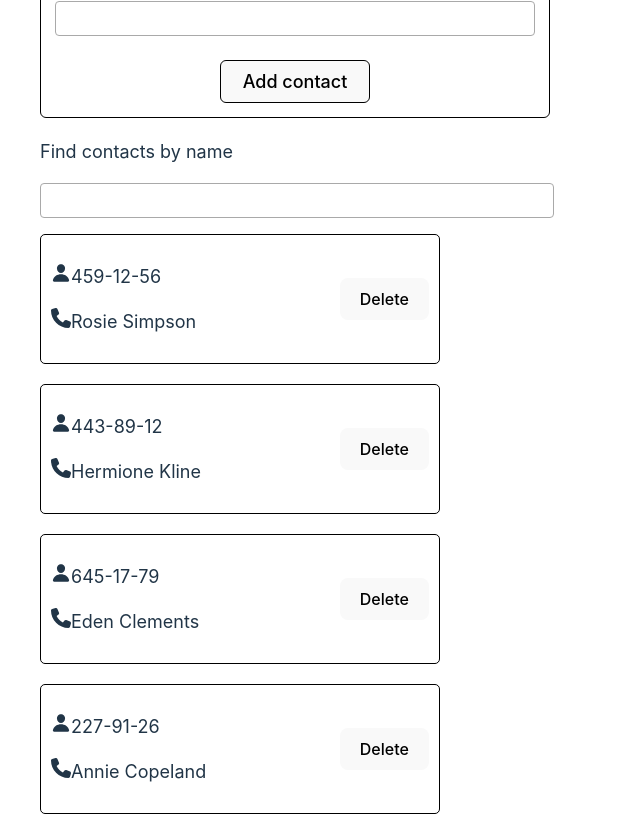
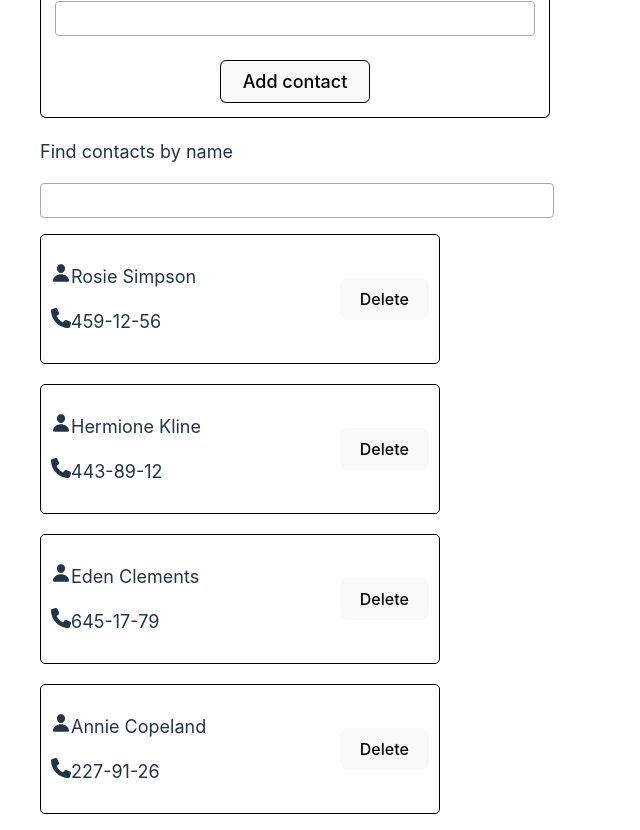
Before and after one commit to AnastasiiaOc/goit-react-hw-03, a React (Vite) app: page / in a window 1280 px wide. Shown: the part 300-1130 px from the top of the page, without its empty margins (0-640 px from the left). Built offline with nearby package versions, Linux system fonts and the light colour scheme.

Commit message:
some changes

```diff
--- a/src/App.jsx
+++ b/src/App.jsx
@@ -6,16 +6,103 @@ import contactsJson from './components/contacts.json';
 import { nanoid } from "nanoid";
 
 
+
+
+
+function App (){
+
+  const [contacts, setContacts] = useState(() => {
+    const localData = localStorage.getItem("contacts");
+    return localData ? JSON.parse(localData) : contactsJson;
+  });
+
+  const [filter, setFilter] = useState('');
+
+  // const addContact = (contact) => {
+  //   setContacts((prevContacts) => {
+  //     return [...prevContacts, contact];
+  //   });
+  // };
+
+  const addContact = ({ name, number }) => {
+    console.log(name, number)
+    const newContact = {
+      id: nanoid(),
+      name,
+      number,
+    };
+
+    setContacts((prevContacts) => [ ...prevContacts, newContact]);
+  };
+
+  const deleteContact = (id) => {
+    console.log("hello")
+    setContacts((prevContacts) => {
+      return prevContacts.filter((contact) => contact.id !== id)
+    });
+  }
+
+const filteredContacts = contacts.filter((contact) => contact.name.toLowerCase().includes(filter.toLowerCase()));
+
+const handleFilterChange = (event) => {
+  setFilter(event.target.value);
+};
+
+  useEffect(() => {
+    localStorage.setItem("contacts", JSON.stringify(contacts));
+}, [contacts]);
+
+return (
+<div>
+<h1>Phonebook</h1>
+<ContactForm onSubmit={addContact} />
+{/* <SearchBox/> */}
+{/* <SearchBox value={filter} onChange={handleFilterChange} /> */}
+<SearchBox onChange={handleFilterChange} />
+{/* <SearchBox value={filter} setFilter={setFilter} /> */}
+<ContactList contacts={filteredContacts}   onDeleteContact={deleteContact} />
+{/* <ContactForm onSubmit={addContact} /> */}
+{/* <SearchBox/> */}
+{/* <ContactList /> */}
+</div>
+
+)
+}
+
+export default App;
+
+
+
+// ========================boy's======================================
 // const getInitialValues = () => {
 //   const savedValues = window.localStorage.getItem("my-contacts");
 //   return savedValues !== null ? JSON.parse(savedValues) : contactsJson;
-
 // };
 
-// export default function App() {
+// const App = () => {
 //   const [contacts, setContacts] = useState(getInitialValues);
 //   const [filter, setFilter] = useState("");
 
+//   const addContact = ({ name, number }) => {
+//     const newContact = {
+//       id: nanoid(),
+//       name,
+//       number,
+//     };
+
+//     setContacts((prevContacts) => [newContact, ...prevContacts]);
+//   };
+
+//   const deleteContact = (id) => {
+//     setContacts((prevContacts) =>
+//       prevContacts.filter((contact) => contact.id !== id)
+//     );
+//   };
+
+//   const handleFilterChange = (event) => {
+//     setFilter(event.target.value);
+//   };
+// // ================here a problem?++++++++++++++++++++++
 //   const getFilteredContacts = () => {
 //     const normalizedFilter = filter.toLowerCase();
 //     return contacts.filter((contact) =>
@@ -27,80 +114,19 @@ import { nanoid } from "nanoid";
 //     window.localStorage.setItem("my-contacts", JSON.stringify(contacts));
 //   }, [contacts]);
 
-//   const addContact = ({ name, number }) => {
-//     const newContact = {
-//       id: nanoid(),
-//       name,
-//       number,
-//     };
-//     setContacts((prevContacts) => [newContact, ...prevContacts]);
-//   }
-
-
 //   return (
 //     <div>
-//       <h1>Phonebook</h1>
-//       <ContactForm />
-//       <SearchBox />
-//       <ContactList contacts={getFilteredContacts()} />
+//       <h1>
+//         Phonebook
+//       </h1>
+//       <ContactForm onSubmit={addContact} />
+//       <SearchBox value={filter} onChange={handleFilterChange} />
+//       <ContactList
+//         contacts={getFilteredContacts()}
+//         onDeleteContact={deleteContact}
+//       />
 //     </div>
+//   );
+// };
 
-//   )
-// }
-const getInitialValues = () => {
-  const savedValues = window.localStorage.getItem("my-contacts");
-  return savedValues !== null ? JSON.parse(savedValues) : contactsJson;
-};
-
-const App = () => {
-  const [contacts, setContacts] = useState(getInitialValues);
-  const [filter, setFilter] = useState("");
-
-  const addContact = ({ name, number }) => {
-    const newContact = {
-      id: nanoid(),
-      name,
-      number,
-    };
-
-    setContacts((prevContacts) => [newContact, ...prevContacts]);
-  };
-  useEffect(() => {
-    window.localStorage.setItem("my-contacts", JSON.stringify(contacts));
-  }, [contacts]);
-
-  const deleteContact = (id) => {
-    setContacts((prevContacts) =>
-      prevContacts.filter((contact) => contact.id !== id)
-    );
-  };
-
-  const handleFilterChange = (event) => {
-    setFilter(event.target.value);
-  };
-
-  const getFilteredContacts = () => {
-    const normalizedFilter = filter.toLowerCase();
-    return contacts.filter((contact) =>
-      contact.name.toLowerCase().includes(normalizedFilter)
-    );
-  };
-
-
-
-  return (
-    <div>
-      <h1 >
-        Phonebook
-      </h1>
-      <ContactForm onSubmit={addContact} />
-      <SearchBox value={filter} onChange={handleFilterChange} />
-      <ContactList
-        contacts={getFilteredContacts()}
-        onDeleteContact={deleteContact}
-      />
-    </div>
-  );
-};
-
-export default App;
+// export default App;
--- a/src/components/Contact/Contact.jsx
+++ b/src/components/Contact/Contact.jsx
@@ -1,38 +1,39 @@
-/* eslint-disable react/prop-types */
+
 import { FaPhone } from "react-icons/fa6";
 import { IoPerson } from "react-icons/io5";
 import css from "../Contact/Contact.module.css";
-// import contactsJson from './components/contacts.json';
-// export default Contact;
-// {
-//     "id": "id-1",
-//         "name": "Rosie Simpson",
-//             "number": "459-12-56"
-// },
+// export default function Contact({ id, name, number, onDelete}) {
 
-// export default function Contact({ data: { id, name, number }, onDelete }) {
-//     return (
-//      <div>
-//             <p><IoPerson size="20" />{number}</p>
-//             <p><FaPhone size="20" />{name}</p>
+//    return (
+//         <div className={css.contact} >
+//             <div className={css.cardText}>
+//                 <p><IoPerson size="20" />{name}</p>
+//                 <p><FaPhone size="20" />{number}</p>
+//             </div>
 //             <button type="button" onClick={() => onDelete(id)}>Delete</button>
+//              {/* <button type="button">Delete</button> */}
+//         </div>
+//     )
+// };
 
+// ====================================================================
 
-//      </div>
+// ===========================girls=============================
+const Contact = ({ id, name, number, onDeleteContact }) => {
+    return (
+      <div className={css.contact}>
+        <div className={css.cardText}>
+        <p><IoPerson size="20" />{name}</p>
+         <p><FaPhone size="20" />{number}</p>
+        </div>
+        <button
+          onClick={() => onDeleteContact(id)}
+          type="button"
+        >
+          Delete
+        </button>
+      </div>
+    );
+  };
 
-//         )
-// }
-
-export default function Contact({ id, name, number, onDelete}) {
-   return (
-        <div className={css.contact} >
-            <div className={css.cardText}>
-                <p><IoPerson size="20" />{number}</p>
-                <p><FaPhone size="20" />{name}</p>
-            </div>
-            <button type="button" onClick={() => onDelete(id)}>Delete</button>
-        </div>
-    )
-};
-
-// export default Contact;
+  export default Contact;
--- a/src/components/ContactForm/ContactForm.jsx
+++ b/src/components/ContactForm/ContactForm.jsx
@@ -1,8 +1,5 @@
 // import Contact from "../Contact/Contact";
-// import react from "@vitejs/plugin-react-swc";
 import { Formik, Form, Field } from "formik";
-// import { useId } from "react";
-// import { nanoid } from "nanoid";
 import * as Yup from "yup";
 import { ErrorMessage } from "formik";
 import css from "../ContactForm/contactForm.module.css";
@@ -12,7 +9,22 @@ const ValidationSchema = Yup.object().shape({
      number: Yup.string().min(2, "Too short").max(50, "Too long").required("Required")
 })
 
-export default function contactForm() {
+
+const ContactForm = () => {
+// const ContactForm = ({ onAddContact }) => {
+    // const handleSubmit = (values, actions) => {
+    //   const contactObject = {
+    //     name: values.contactName,
+    //     number: values.contactNumber,
+    //   };
+
+    // //   onAddContact(contactObject);
+
+    //   console.log(values);
+    //   actions.resetForm();
+    //   actions.setStatus({});
+    // };
+// export default function contactForm() {
 
     const handleSubmit = (values, actions) => {
         console.log(values);
@@ -28,10 +40,10 @@ export default function contactForm() {
         onSubmit={handleSubmit}
         validationSchema={ValidationSchema}>
         <Form className={css.form}>
-            <label className={css.formLabel}>Name</label>
+            <label className={css.formLabel} htmlFor="name">Name</label >
             <Field className={css.formField} type="text" name="username"></Field>
             <ErrorMessage className={css.errorMessage} name="username" component="span"/>
-            <label htmlFor="" className={css.formLabel}>Number</label>
+            <label htmlFor="" className={css.formLabel} >Number</label>
 
             <Field className={css.formField} type="text" name="number"></Field>
             <ErrorMessage className={css.errorMessage} name="number" component="span" />
@@ -42,7 +54,50 @@ export default function contactForm() {
     </Formik >)
 }
 
+//    ======================================boys=====================================
 
 
+//    import { Formik, Form, Field, ErrorMessage } from "formik";
+// import * as Yup from "yup";
+// // import styles from "./ContactForm.module.css";
 
-// export default contactForm;
+// const validationSchema = Yup.object().shape({
+//   name: Yup.string()
+//     .min(3, "Must be at least 3 characters")
+//     .max(50, "Must be 50 characters or less")
+//     .required("Required"),
+//   number: Yup.string().min(7, "Must be at least 7 digits").required("Required"),
+// });
+
+// const ContactForm = ({ onSubmit }) => (
+//   <Formik
+//     initialValues={{ name: "", number: "" }}
+//     validationSchema={validationSchema}
+//     onSubmit={(values, { resetForm }) => {
+//       onSubmit(values);
+//       resetForm();
+//     }}
+//   >
+//     {() => (
+//       <Form >
+//         <label  htmlFor="name">
+//           Name
+//         </label>
+//         <Field  name="name" type="text" />
+//         <ErrorMessage  name="name" component="div" />
+
+//         <label  htmlFor="number">
+//           Number
+//         </label>
+//         <Field  name="number" type="text" />
+//         <ErrorMessage  name="number" component="div" />
+
+//         <button  type="submit">
+//           Add contact
+//         </button>
+//       </Form>
+//     )}
+//   </Formik>
+// );
+
+export default ContactForm;
--- a/src/components/ContactList/ContactList.jsx
+++ b/src/components/ContactList/ContactList.jsx
@@ -2,17 +2,46 @@
 import Contact from "../Contact/Contact";
 import css from "./ContactList.module.css";
 
-const ContactList = ({ contacts, onDeleteContact }) => (
-    <ul className={css.contactListCard}>
-        {contacts.map(({ id, name, number }) => (
-            <Contact
-                key={id}
-                name={name}
-                number={number}
-                onDelete={() => onDeleteContact(id)}
-            />
-        ))}
+// {
+//     "id": "id-1",
+//         "name": "Rosie Simpson",
+// },
+
+// ==================================it works====================================
+
+// const ContactList = ({ contacts }) => {
+const ContactList = ({ contacts, onDeleteContact }) => {
+
+    return (<ul className={css.contactListCard}>
+        {contacts.map((contact) => {
+            return (
+                <Contact
+                    key={contact.id}
+                    name={contact.name}
+                    number={contact.number}
+                    onDelete={() => onDeleteContact({id})}
+                />);
+        })}
     </ul>
-);
+    );
+}
 
 export default ContactList;
+
+// ================BOYS============================================================
+
+
+// const ContactList = ({ contacts, onDeleteContact }) => (
+//     <ul>
+//       {contacts.map(({ id, name, number }) => (
+//         <Contact
+//           key={id}
+//           name={name}
+//           number={number}
+//           onDelete={() => onDeleteContact(id)}
+//         />
+//       ))}
+//     </ul>
+//   );
+
+//   export default ContactList;
--- a/src/components/contacts.json
+++ b/src/components/contacts.json
@@ -1,4 +1,5 @@
 [
+
     {
         "id": "id-1",
         "name": "Rosie Simpson",
@@ -19,4 +20,5 @@
         "name": "Annie Copeland",
         "number": "227-91-26"
     }
+
 ]
```
Also changed, not shown: src/components/SearchBox/SearchBox.jsx (+45 -8 lines).
